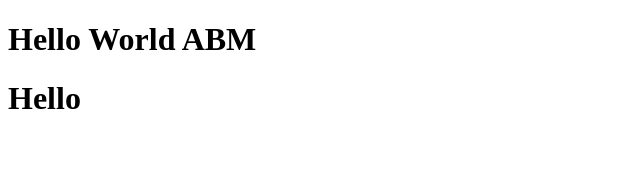
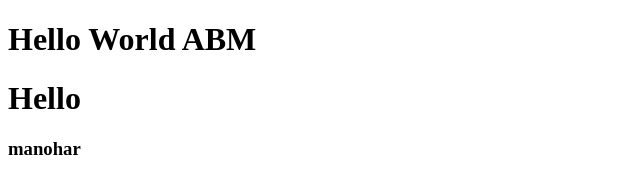
Before and after one commit to ashok02/testabm, a plain HTML site: page index.html in a window 1280 px wide. Shown: the full height of the page, 0-640 px from the left. Drawn offline with Linux system fonts and the light colour scheme.

Commit message:
3rd commit

```diff
--- a/index.html
+++ b/index.html
@@ -8,5 +8,6 @@
 <body>
     <h1>Hello World ABM</h1>
     <h1>Hello</h1>
+    <h3>manohar</h3>
 </body>
 </html>
```
